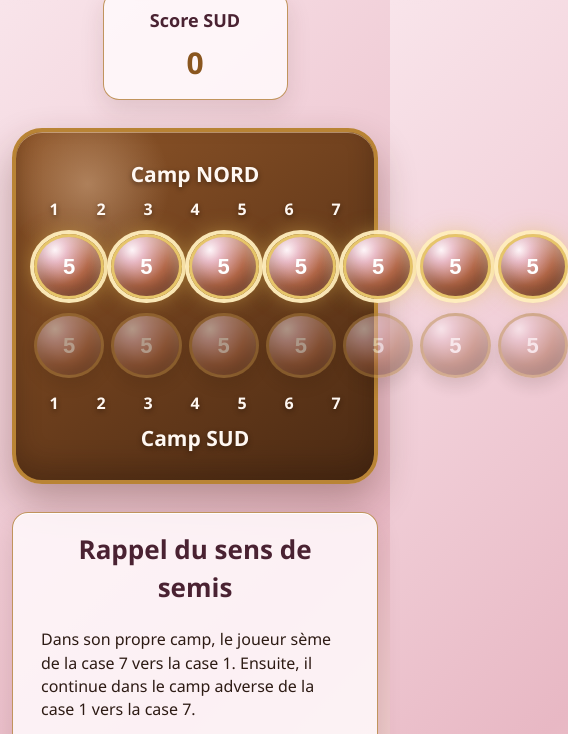
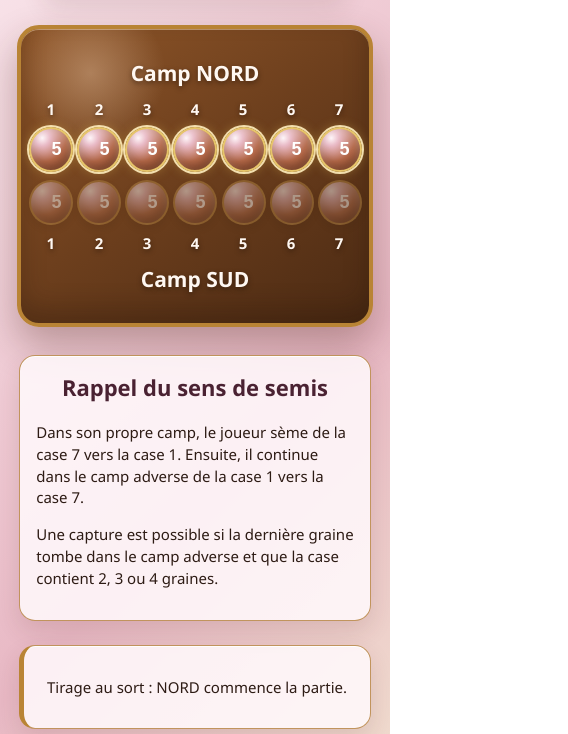
Before and after one commit to Youmbi-chloe/songo-web-game, a plain HTML site: page songo-local/index.html in a window 390 px wide. Shown: the part 425-1159 px from the top of the page, 568 px wide, since content can reach past the window. Drawn offline with Linux system fonts and the light colour scheme.

Commit message:
Update Songo rules and responsive interface

```diff
--- a/songo-local/style.css
+++ b/songo-local/style.css
@@ -241,3 +241,184 @@
         padding: 12px;
     }
 }
+
+/* ========================= */
+/* RESPONSIVE MOBILE VERSION */
+/* ========================= */
+
+@media (max-width: 768px) {
+    body {
+        overflow-x: hidden;
+    }
+
+    .container {
+        width: 100%;
+        max-width: 100%;
+        padding: 10px;
+    }
+
+    h1 {
+        font-size: 30px;
+        margin-top: 10px;
+    }
+
+    .subtitle {
+        font-size: 14px;
+    }
+
+    .info-panel {
+        display: flex;
+        flex-direction: column;
+        align-items: center;
+        gap: 12px;
+        margin: 18px 0;
+    }
+
+    .score-card,
+    .turn-card {
+        width: 85%;
+        min-width: unset;
+        padding: 14px 20px;
+    }
+
+    .score-card h2,
+    .turn-card h2 {
+        font-size: 20px;
+    }
+
+    .score-card p,
+    .turn-card p {
+        font-size: 30px;
+    }
+
+    .board-wrapper {
+        width: 100%;
+        max-width: 100%;
+        padding: 16px 8px;
+        border-radius: 22px;
+        overflow: hidden;
+    }
+
+    .player-label {
+        font-size: 24px;
+        margin: 12px 0;
+    }
+
+    .case-numbers {
+        width: 100%;
+        max-width: 100%;
+        grid-template-columns: repeat(7, minmax(0, 1fr));
+        gap: 4px;
+        font-size: 16px;
+        margin: 6px auto;
+    }
+
+    .board-row {
+        width: 100%;
+        max-width: 100%;
+        grid-template-columns: repeat(7, minmax(0, 1fr));
+        gap: 4px;
+        margin: 8px auto;
+    }
+
+    .pit {
+        width: 100%;
+        height: auto;
+        aspect-ratio: 1 / 1;
+        min-width: 0;
+        font-size: 22px;
+        border-width: 2px;
+    }
+
+    .rules-help,
+    .message-box {
+        width: 95%;
+        max-width: 95%;
+        padding: 16px;
+        font-size: 15px;
+    }
+
+    .rules-help h2 {
+        font-size: 22px;
+    }
+
+    button {
+        font-size: 15px;
+        padding: 10px 20px;
+    }
+}
+
+@media (max-width: 420px) {
+    .board-wrapper {
+        padding: 14px 6px;
+    }
+
+    .board-row,
+    .case-numbers {
+        gap: 3px;
+    }
+
+    .pit {
+        font-size: 20px;
+    }
+
+    .player-label {
+        font-size: 22px;
+    }
+}
+
+/* Extra small mobile correction */
+@media (max-width: 430px) {
+    .board-wrapper {
+        width: 96%;
+        margin-left: auto;
+        margin-right: auto;
+        padding: 18px 8px;
+    }
+
+    .board-row,
+    .case-numbers {
+        gap: 5px;
+    }
+
+    .pit {
+        font-size: 18px;
+        border-width: 2px;
+        box-shadow:
+            inset 0 5px 10px rgba(255, 255, 255, 0.25),
+            inset 0 -6px 10px rgba(45, 20, 10, 0.22),
+            0 4px 8px rgba(35, 18, 8, 0.2);
+    }
+
+    .pit.active {
+        box-shadow:
+            0 0 0 2px rgba(255, 239, 190, 0.9),
+            0 0 12px rgba(224, 184, 83, 0.45),
+            inset 0 5px 10px rgba(255, 255, 255, 0.25),
+            inset 0 -6px 10px rgba(45, 20, 10, 0.22);
+    }
+
+    .player-label {
+        font-size: 21px;
+    }
+
+    .case-numbers {
+        font-size: 15px;
+    }
+
+    .score-card,
+    .turn-card {
+        width: 82%;
+        padding: 12px 18px;
+    }
+
+    .score-card h2,
+    .turn-card h2 {
+        font-size: 18px;
+    }
+
+    .score-card p,
+    .turn-card p {
+        font-size: 28px;
+    }
+}
```
Also changed, not shown: 2 other files.
